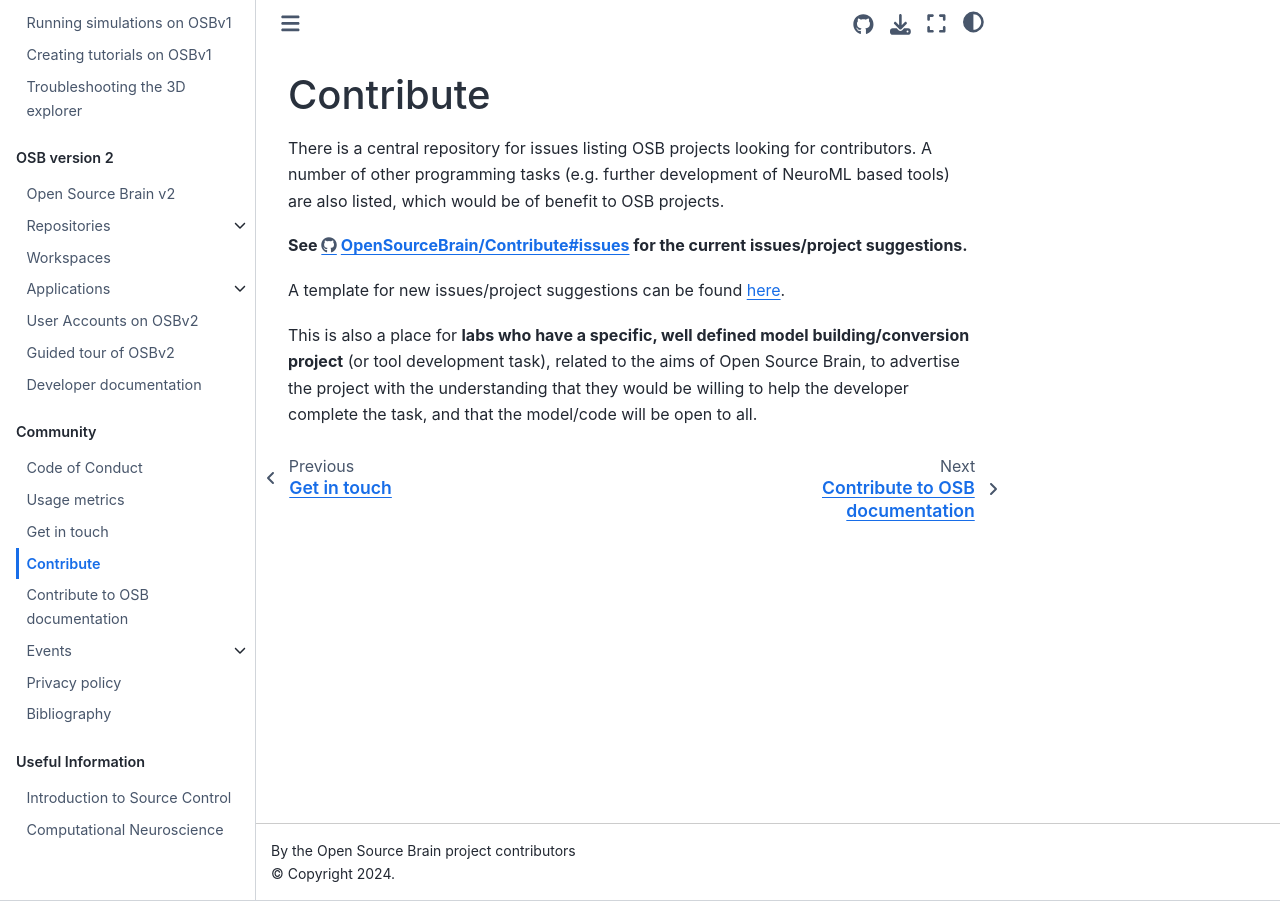
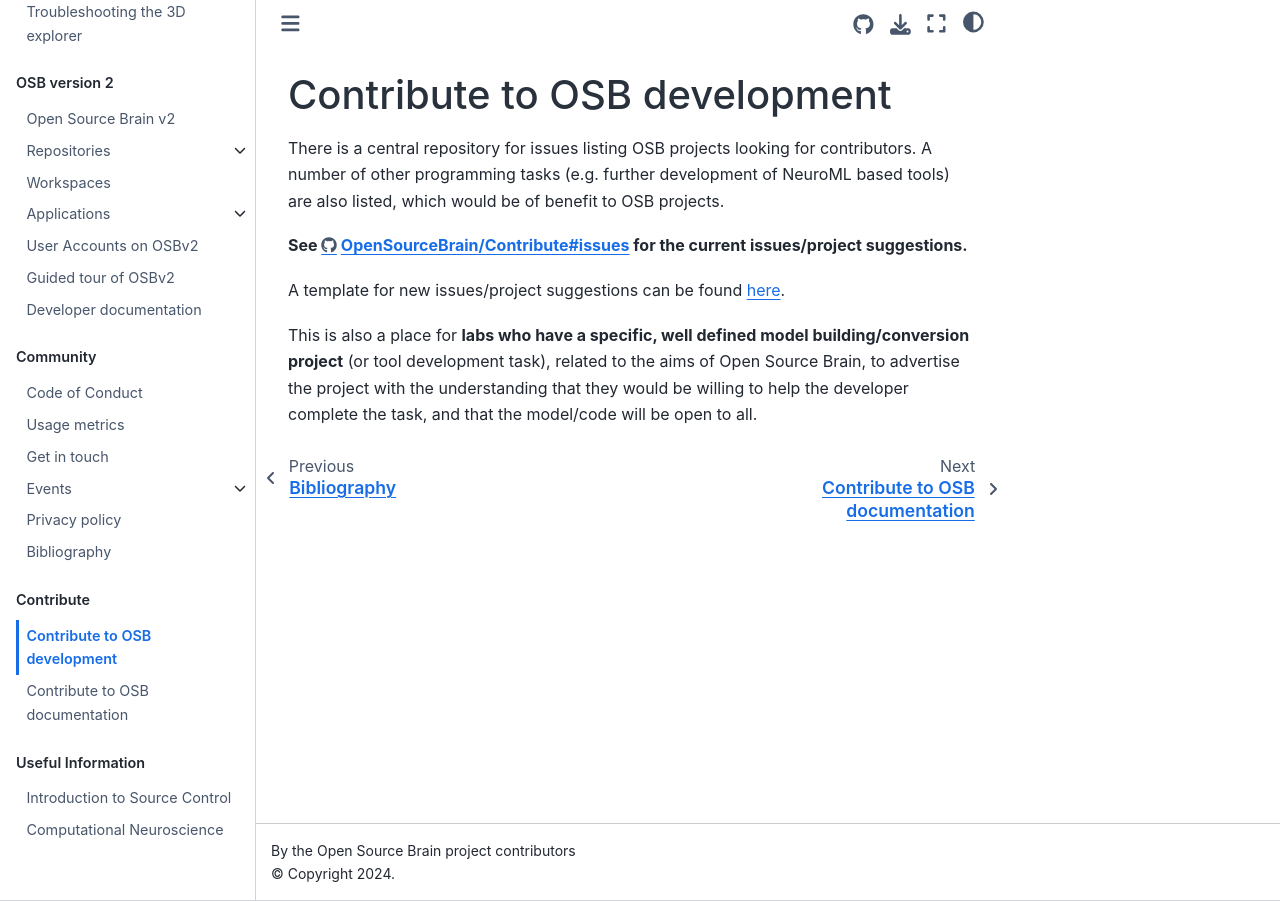
Before and after one commit to OpenSourceBrain/Documentation, a Jupyter Book: the page built from source/General/Contribute_To_OSB.md, in a window 1280 px wide. Built offline with Jupyter Book 1.0.4 settings and Sphinx 7.4.7 and the Sphinx Book theme 1.1.4, drawn with Linux system fonts in a browser that asks for light colours.

Commit message:
feat: split out contribution docs to separate part

```diff
--- a/source/General/Contribute_To_OSB.md
+++ b/source/General/Contribute_To_OSB.md
@@ -1,5 +1,5 @@
 (contribute)=
-# Contribute
+# Contribute to OSB development
 
 There is a central repository for issues listing OSB projects looking for contributors. A number of other programming tasks (e.g. further development of NeuroML based tools) are also listed, which would be of benefit to OSB projects.
 
--- a/source/_toc.yml
+++ b/source/_toc.yml
@@ -23,7 +23,6 @@
       - file: OSBv1/Running_Simulations_on_OSB
       - file: OSBv1/Creating_Tutorials
       - file: OSBv1/Troubleshooting_3d_explorer
-
   - caption: OSB version 2
     chapters:
         - file: OSBv2/Overview
@@ -46,8 +45,6 @@
       - file: General/CoC
       - file: General/Metrics
       - file: General/Contacts
-      - file: General/Contribute_To_OSB
-      - file: General/Contribute_To_OSB_docs
       - file: General/Meetings
         sections:
           - file: General/Meetings/CNS_2022
@@ -63,6 +60,10 @@
           - file: General/Meetings/Sardinia_2013
       - file: General/PrivacyPolicy
       - file: Reference/zBibliography
+  - caption: Contribute
+    chapters:
+      - file: General/Contribute_To_OSB
+      - file: General/Contribute_To_OSB_docs
   - caption: Useful Information
     chapters:
       - file: General/Background_Information/01_Introduction_to_Source_Control
```
